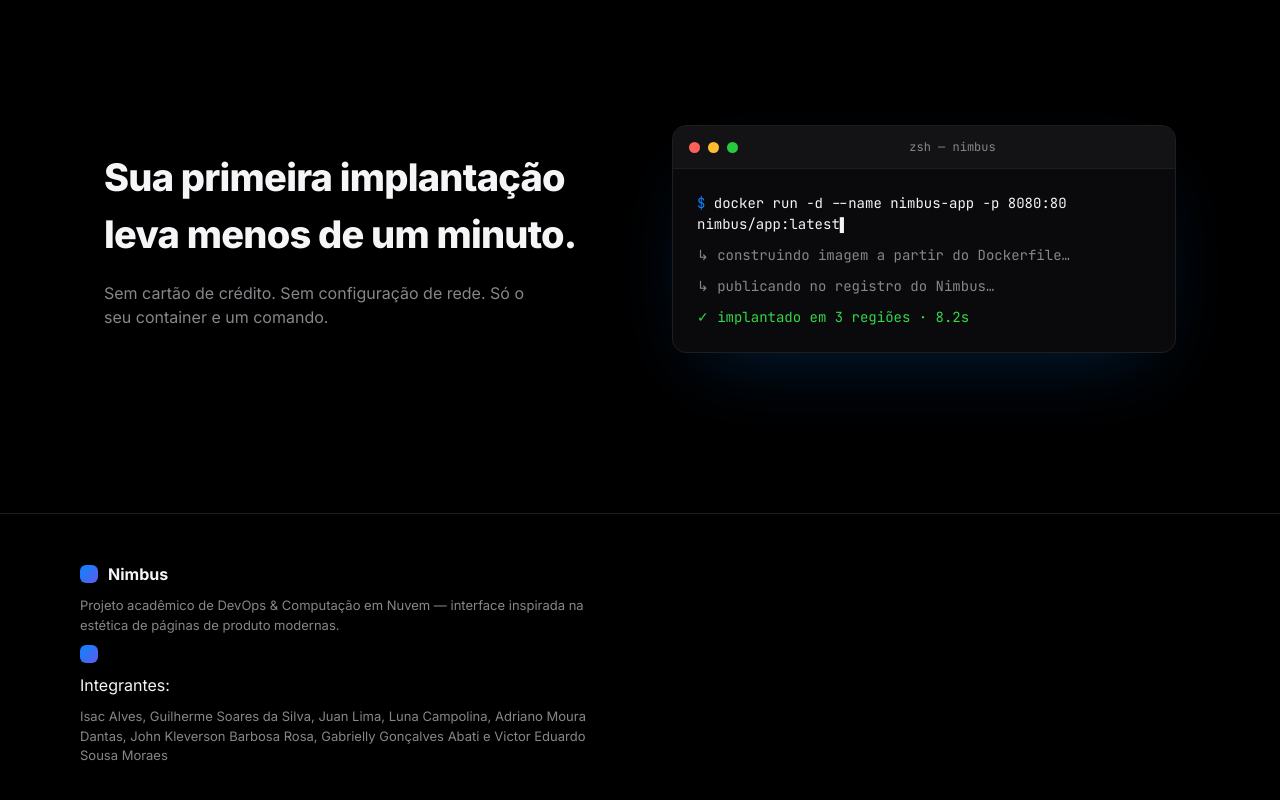
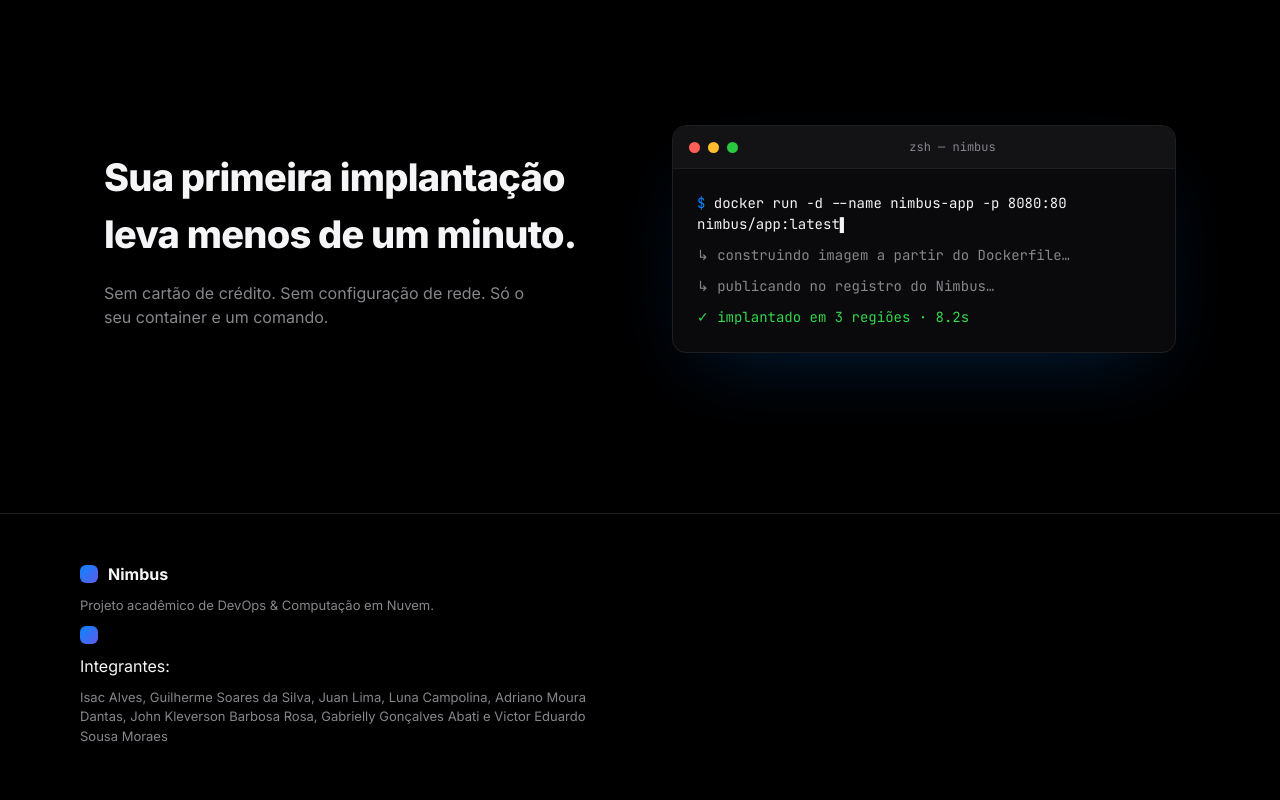
Before and after one commit to limadev27/DevOps-Computa-o-em-Nuvem, a plain HTML site: page files/index.html in a window 1280 px wide. Shown: the part 3956-4756 px from the top of the page. Drawn offline with Linux system fonts and the light colour scheme.

Commit message:
Correção de arquivo em HTML

```diff
--- a/files/index.html
+++ b/files/index.html
@@ -210,7 +210,7 @@
     <div class="footer-brand">
       <span class="nav-logo-mark"></span> Nimbus
     </div>
-    <p class="footer-note">Projeto acadêmico de DevOps &amp; Computação em Nuvem — interface inspirada na estética de páginas de produto modernas.</p>
+    <p class="footer-note">Projeto acadêmico de DevOps &amp; Computação em Nuvem.</p>
     <span class="nav-logo-mark"></span> Integrantes:
     <p class="footer-note" id="integrantes">Isac Alves, Guilherme Soares da Silva, Juan Lima, Luna Campolina, Adriano Moura Dantas, John Kleverson Barbosa Rosa, Gabrielly Gonçalves Abati e Victor Eduardo Sousa Moraes</p>
   </div>
```
